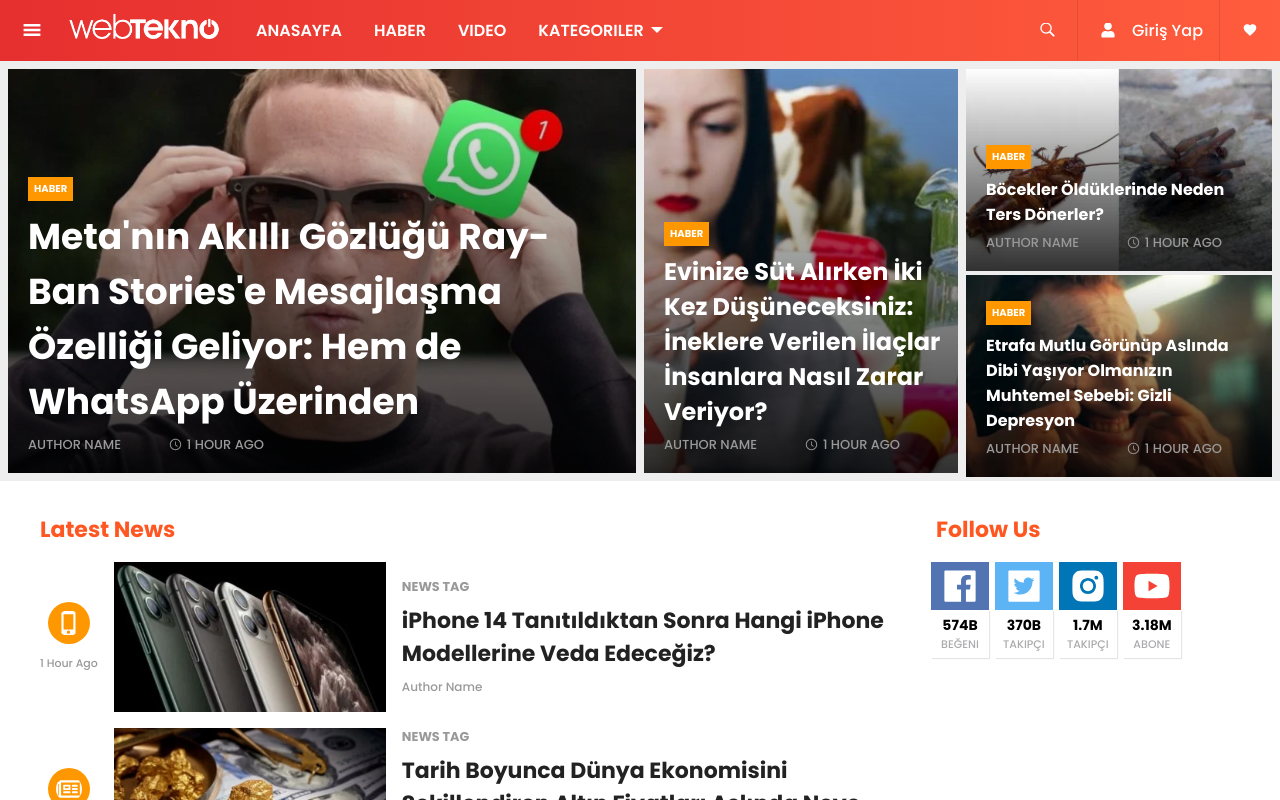
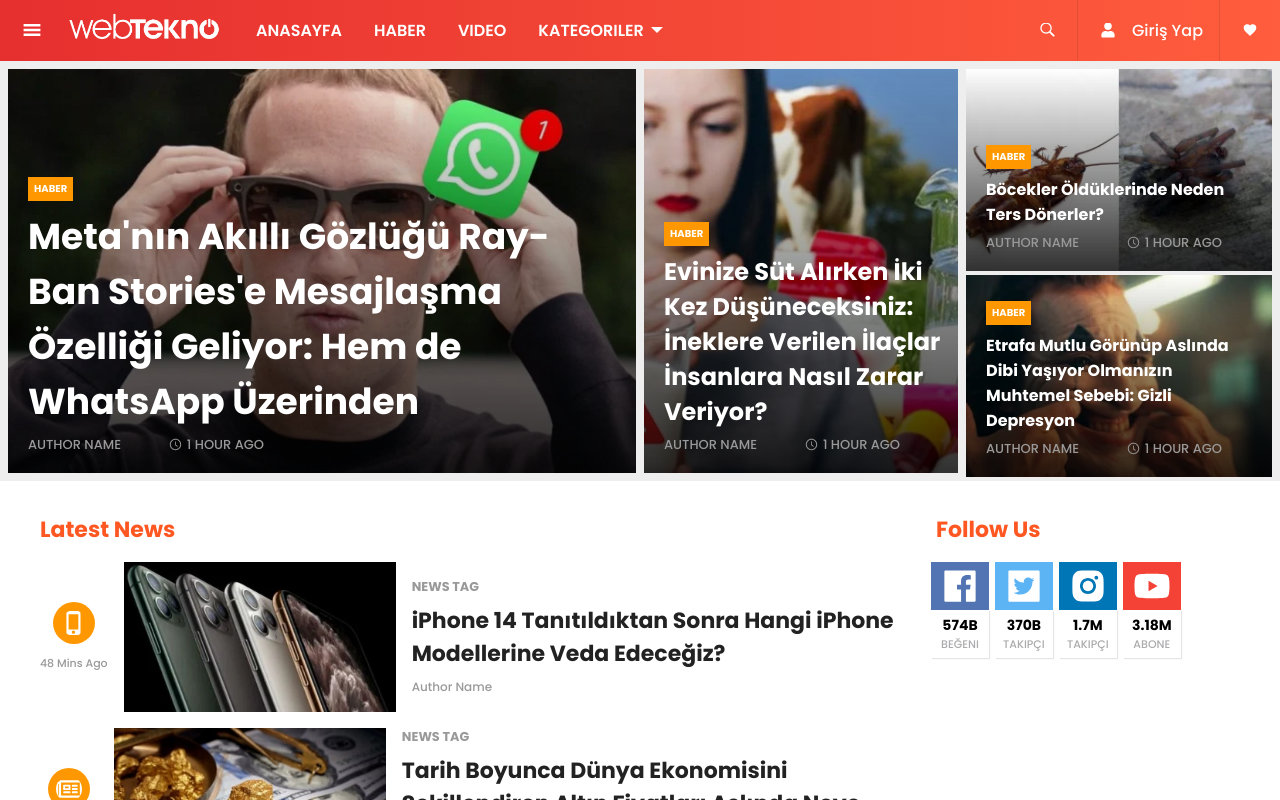
Before and after one commit to sellimenes/webtekno-clone, a React (Create React App) app: page / in a window 1280 px wide. Shown: the top 800 px of the page. Built offline with nearby package versions, Linux system fonts and the light colour scheme.

Commit message:
Update index.jsx

```diff
--- a/src/components/News/index.jsx
+++ b/src/components/News/index.jsx
@@ -19,7 +19,7 @@
         <div className="news">
           <div className='news-left'>
             <MdPhoneIphone size={42} className="news-icon"/>
-            <span>1 Hour Ago</span>
+            <span>48 Mins Ago</span>
           </div>
           <img src={News2} alt="news image" className='news-img'/>
           <div className="news-content">
```
